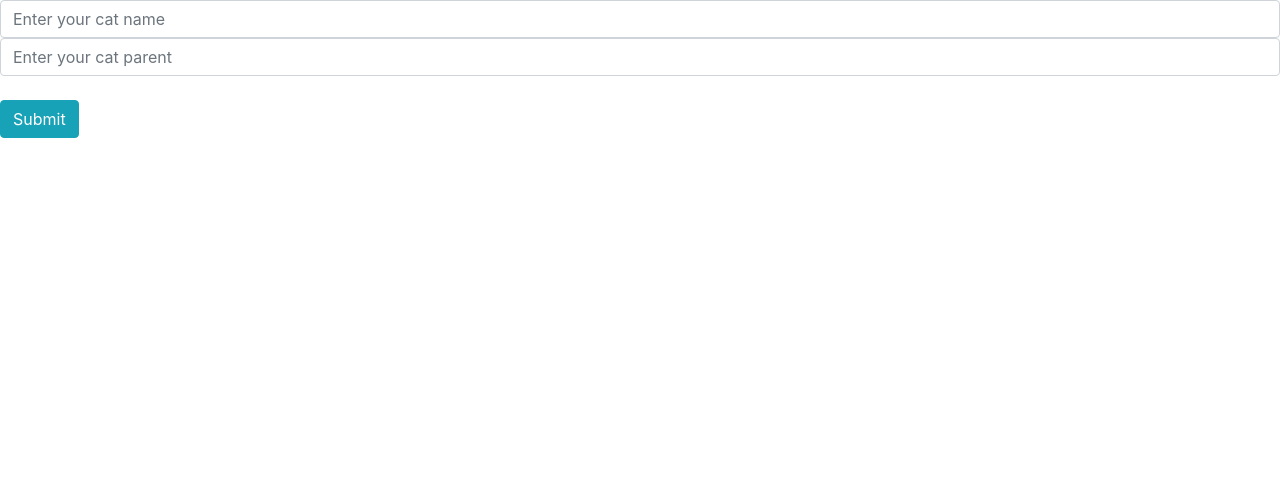
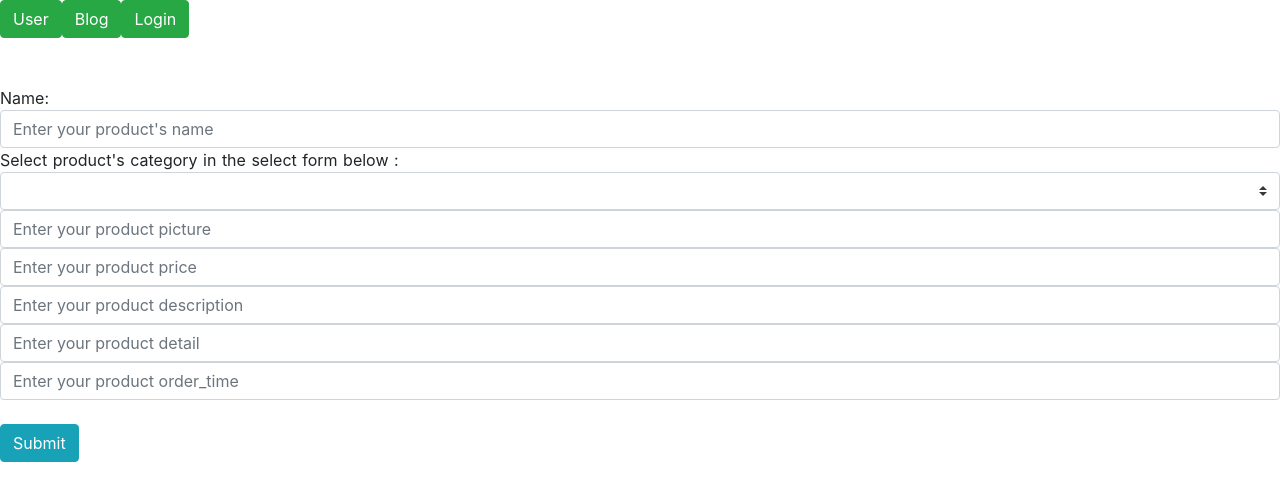
Before and after one commit to lapgun/Scan-Go-FrontEnd, a Nuxt app: page /products/edit/1 in a window 1280 px wide. Shown: the top 500 px of the page. Built offline with nearby package versions, Linux system fonts and the light colour scheme; no server answers.

Commit message:
hello 7.11

```diff
--- a/pages/categories/create.vue
+++ b/pages/categories/create.vue
@@ -4,12 +4,7 @@
     <b-button variant="success" @click="$router.push('/blog')">Blog</b-button>
     <b-button variant="success" @click="$router.push('/task/login')">Login</b-button>
     <input v-model="form.name" type="text" class="form-control" placeholder="Enter your cat name " />
-    <input
-      v-model="form.cat_parent"
-      type="number"
-      class="form-control"
-      placeholder="Enter your cat parent"
-    />
+    <b-form-select v-model="form.cat_parent" :options="options"></b-form-select>
     <br />
     <label>
       <button class="btn btn-info" @click="handleSubmit">Submit</button>
@@ -18,15 +13,34 @@
 </template>
 <script>
 export default {
+  mounted: function() {
+    this.getCategories();
+  },
   data: function() {
     return {
       form: {
         name: "",
         cat_parent: ""
-      }
+      },
+      options: [
+        {value: 0, text: "This is parent category "}
+        ]
     };
   },
   methods: {
+    getCategories: function() {
+      let self = this;
+      this.$axios.get("/categories/cat_parent").then(function(res) {
+        let data = res.data.data.rows;
+        data.forEach(value => {
+          self.options.push({
+            value: value.id,
+            text: value.name
+          });
+        });
+      });
+      console.log(self.options)
+    },
     handleSubmit: function() {
       let self = this;
       this.$axios.post("/categories", this.form).then(function(res) {
--- a/pages/categories/details/_id.vue
+++ b/pages/categories/details/_id.vue
@@ -35,7 +35,6 @@
 </template>
 <script>
 export default {
-   middleware:'authenticated',
   mounted: function() {
     this.getTasks();
   },
@@ -48,7 +47,7 @@ export default {
   methods: {
       getTasks :function(){
                 let self = this
-                this.$axios.get('/users/'+this.$route.params.id)
+                this.$axios.get('/categories/'+this.$route.params.id)
                     .then(function (res) {
                       console.log(res);
                         self.tasks = res.data.data
@@ -56,7 +55,7 @@ export default {
             },
       delTasks: function(id) {
       let self = this;
-      this.$axios.delete("/users/" + id).then(function(res) {
+      this.$axios.delete("/categories/" + id).then(function(res) {
         self.getTasks();
       });
     }
--- a/pages/categories/edit/_id.vue
+++ b/pages/categories/edit/_id.vue
@@ -1,12 +1,13 @@
 <template>
   <div class="create-form">
-    <input v-model="form.name" type="text" class="form-control" placeholder="Enter your cat name" />
-    <input
-      v-model="form.cat_parent"
-      type="number"
-      class="form-control"
-      placeholder="Enter your cat parent"
-    />
+    <b-button variant="success" @click="$router.push('/task')">User</b-button>
+    <b-button variant="success" @click="$router.push('/blog')">Blog</b-button>
+
+    <br /><br /><br />
+    Name:
+    <input v-model="form.name" type="text" class="form-control" placeholder="Enter your cat name " />
+    Select category's parent in the select form below :
+    <b-form-select v-model="form.cat_parent" :options="options"></b-form-select>
     <br />
     <label>
       <button class="btn btn-info" @click="handleSubmit">Submit</button>
@@ -17,16 +18,30 @@
 export default {
   mounted: function() {
     this.getDetail();
+    this.getCategories();
   },
   data: function() {
     return {
       form: {
         name: "",
         cat_parent: ""
-      }
+      },
+      options: [{ value: 0, text: "This is parent category " }]
     };
   },
   methods: {
+    getCategories: function() {
+      let self = this;
+      this.$axios.get("/categories/cat_parent").then(function(res) {
+        let data = res.data.data.rows;
+        data.forEach(value => {
+          self.options.push({
+            value: value.id,
+            text: value.name
+          });
+        });
+      });
+    },
     getDetail: function() {
       let self = this;
 
--- a/pages/categories/index.vue
+++ b/pages/categories/index.vue
@@ -27,7 +27,7 @@
           <td>{{task.createdAt}}</td>
           <td>{{task.updatedAt}}</td>
           <td>
-            <b-button @click="$router.push('/task/details/'+task.id)">Details</b-button>
+            <b-button @click="$router.push('/categories/details/'+task.id)">Details</b-button>
             <b-button class="btn btn-info" @click="$router.push('/categories/edit/'+task.id)">Update</b-button>
             <b-button class="btn btn-info" variant="danger" @click="delTasks(task.id)">Delete</b-button>
           </td>
--- /dev/null
+++ b/pages/index.vue
@@ -0,0 +1,3 @@
+<template>
+    <h1>Hello</h1>
+</template>
--- a/pages/products/create.vue
+++ b/pages/products/create.vue
@@ -3,13 +3,47 @@
     <b-button variant="success" @click="$router.push('/task')">User</b-button>
     <b-button variant="success" @click="$router.push('/blog')">Blog</b-button>
     <b-button variant="success" @click="$router.push('/task/login')">Login</b-button>
-    <input v-model="form.name" type="text" class="form-control" placeholder="Enter your product name " />
-    <input v-model="form.categoriesId" type="text" class="form-control" placeholder="Enter your product categoriesId"/>
-    <input v-model="form.picture" type="text" class="form-control" placeholder="Enter your product picture"/>
-    <input v-model="form.price" type="text" class="form-control" placeholder="Enter your product price"/>
-    <input v-model="form.description" type="text" class="form-control" placeholder="Enter your product description"/>
-    <input v-model="form.detail" type="text" class="form-control" placeholder="Enter your product detail"/>
-    <input v-model="form.order_time" type="text" class="form-control" placeholder="Enter your product order_time"/>
+    <br />
+    <br />
+    <br />Name:
+    <input
+      v-model="form.name"
+      type="text"
+      class="form-control"
+      placeholder="Enter your product's name "
+    />
+    Select product's category in the select form below :
+    <b-form-select v-model="form.categoriesId" :options="options"></b-form-select>
+    <input
+      v-model="form.picture"
+      type="text"
+      class="form-control"
+      placeholder="Enter your product picture"
+    />
+    <input
+      v-model="form.price"
+      type="text"
+      class="form-control"
+      placeholder="Enter your product price"
+    />
+    <input
+      v-model="form.description"
+      type="text"
+      class="form-control"
+      placeholder="Enter your product description"
+    />
+    <input
+      v-model="form.detail"
+      type="text"
+      class="form-control"
+      placeholder="Enter your product detail"
+    />
+    <input
+      v-model="form.order_time"
+      type="text"
+      class="form-control"
+      placeholder="Enter your product order_time"
+    />
     <br />
     <label>
       <button class="btn btn-info" @click="handleSubmit">Submit</button>
@@ -18,20 +52,37 @@
 </template>
 <script>
 export default {
+  mounted: function() {
+    this.getCatProduct();
+  },
   data: function() {
     return {
       form: {
         name: "",
         categoriesId: "",
-        picture:"",
-        price:"",
-        description:"",
-        detail:"",
-        order_time:"",
-      }
+        picture: "",
+        price: "",
+        description: "",
+        detail: "",
+        order_time: ""
+      },
+      options: [{ value: 0, text: "This is parent category " }]
     };
   },
   methods: {
+    getCatProduct: function() {
+      let self = this;
+      this.$axios.get("/categories/cat_product").then(function(res) {
+        let data = res.data.data.rows;
+        data.forEach(value => {
+          self.options.push({
+            value: value.id,
+            text: value.name
+          });
+        });
+      });
+      console.log(self.options);
+    },
     handleSubmit: function() {
       let self = this;
       this.$axios.post("/products", this.form).then(function(res) {
--- a/pages/products/edit/_id.vue
+++ b/pages/products/edit/_id.vue
@@ -1,11 +1,48 @@
 <template>
   <div class="create-form">
-    <input v-model="form.name" type="text" class="form-control" placeholder="Enter your cat name" />
+    <b-button variant="success" @click="$router.push('/task')">User</b-button>
+    <b-button variant="success" @click="$router.push('/blog')">Blog</b-button>
+    <b-button variant="success" @click="$router.push('/task/login')">Login</b-button>
+    <br />
+    <br />
+    <br />Name:
     <input
-      v-model="form.cat_parent"
-      type="number"
+      v-model="form.name"
+      type="text"
       class="form-control"
-      placeholder="Enter your cat parent"
+      placeholder="Enter your product's name "
+    />
+    Select product's category in the select form below :
+    <b-form-select v-model="form.categoriesId" :options="options"></b-form-select>
+    <input
+      v-model="form.picture"
+      type="text"
+      class="form-control"
+      placeholder="Enter your product picture"
+    />
+    <input
+      v-model="form.price"
+      type="text"
+      class="form-control"
+      placeholder="Enter your product price"
+    />
+    <input
+      v-model="form.description"
+      type="text"
+      class="form-control"
+      placeholder="Enter your product description"
+    />
+    <input
+      v-model="form.detail"
+      type="text"
+      class="form-control"
+      placeholder="Enter your product detail"
+    />
+    <input
+      v-model="form.order_time"
+      type="text"
+      class="form-control"
+      placeholder="Enter your product order_time"
     />
     <br />
     <label>
@@ -17,32 +54,50 @@
 export default {
   mounted: function() {
     this.getDetail();
+    this.getCatProduct();
   },
   data: function() {
     return {
       form: {
         name: "",
-        cat_parent: ""
-      }
+        categoriesId: "",
+        picture: "",
+        price: "",
+        description: "",
+        detail: "",
+        order_time: ""
+      },
+      options: [{ value: 0, text: "This is parent category " }]
     };
   },
   methods: {
+    getCatProduct: function() {
+      let self = this;
+      this.$axios.get("/categories/cat_product").then(function(res) {
+        let data = res.data.data.rows;
+        data.forEach(value => {
+          self.options.push({
+            value: value.id,
+            text: value.name
+          });
+        });
+      });
+      console.log(self.options);
+    },
     getDetail: function() {
       let self = this;
 
-      this.$axios
-        .get("/categories/" + this.$route.params.id)
-        .then(function(res) {
-          self.form = res.data.data;
-        });
+      this.$axios.get("/products/" + this.$route.params.id).then(function(res) {
+        self.form = res.data.data;
+      });
     },
     handleSubmit: function() {
       let self = this;
 
       this.$axios
-        .put("/categories/" + this.form.id, this.form)
+        .put("/products/" + this.form.id, this.form)
         .then(function(res) {
-          self.$router.push("/categories");
+          self.$router.push("/products");
         });
     }
   }
--- a/pages/products/index.vue
+++ b/pages/products/index.vue
@@ -37,7 +37,7 @@
           </td>
           <td>
             <b-button v-b-toggle.collapse-3 class="m-1">show</b-button>
-            <b-collapse visible id="collapse-3">
+            <b-collapse id="collapse-3">
               <b-card>{{task.detail}}</b-card>
             </b-collapse>
           </td>
```
Also changed, not shown: package.json (+4 -3 lines), 1 other file (tests, documents, lock files or other folders).
